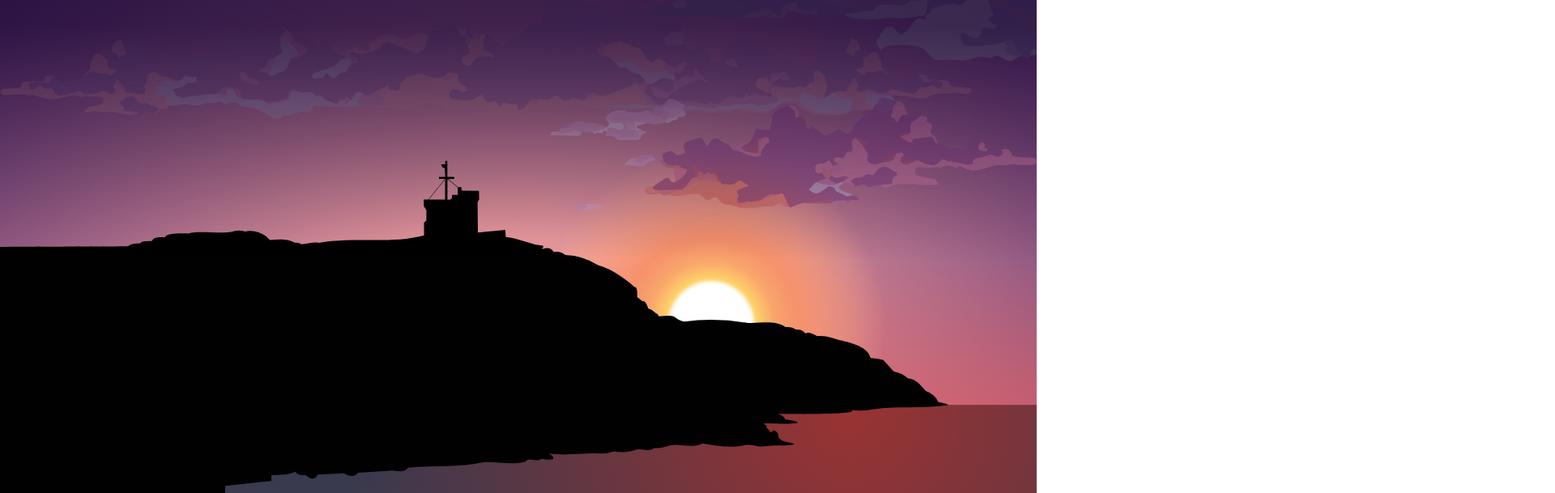
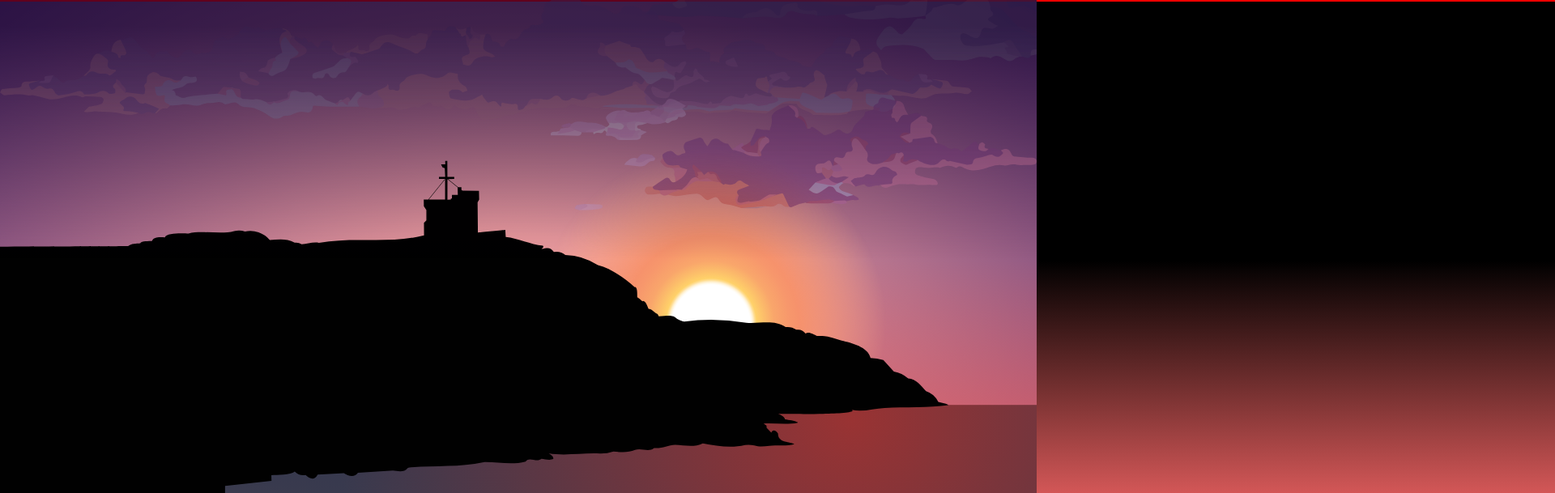
Before and after one commit to MakenzieRoberts/St-Johns_Parallax_Project, a plain HTML site: page index.html in a window 1280 px wide. Shown: the top 609 px of the page at 81% size, 1920 px wide, since content can reach past the window. Drawn offline with nearby package versions, Linux system fonts and the light colour scheme.

Commit message:
Background gradients fix

```diff
--- a/index.html
+++ b/index.html
@@ -7,15 +7,16 @@
 		<link rel="stylesheet" href="./style.css" />
 		<!-- <script src="less.js" type="text/javascript"></script> -->
 		<script
-			defer
-			src="https://ajax.googleapis.com/ajax/libs/jquery/3.7.1/jquery.min.js"
 		></script>
-		<!-- <script defer src="smoothScroll.js" type="text/javascript"></script> -->
 		<script defer src="index.js" type="text/javascript"></script>
 	</head>
 	<body>
 		<div class="vignette"></div>
 		<div class="parallax-container">
+			<div class="bg">
+				<div class="bg-layer-1"></div>
+				<div class="bg-layer-2"></div>
+			</div>
 			<div class="parallax">
 				<div class="nightbox"></div>
 				<div class="parallax__layer parallax__layer__0">
--- a/index.js
+++ b/index.js
@@ -39,7 +39,7 @@ function translateOnScroll(e) {
 	var i = 0,
 		length = translateTarget.length;
 	for (i; i < length; i++) {
-		applyTransition(translateTarget[i]);
+		// applyTransition(translateTarget[i]);
 		// Dividing by 1000 gives more control over speed
 		var pos = (window.pageYOffset * translateTarget[i].dataset.rate) / 1000;
 		if (translateTarget[i].dataset.direction === "vertical") {
@@ -55,3 +55,7 @@ function translateOnScroll(e) {
 		console.log(translateTarget[i].dataset);
 	}
 }
+// function applyTransition(parallaxLayer) {
+// 	parallaxLayer.style.transition = "all 1s";
+// 	parallaxLayer.style.transitionDelay = "0ms";
+// }
--- a/style.css
+++ b/style.css
@@ -96,18 +96,20 @@ body {
 }
 
 html {
-	background: radial-gradient(#eb9b9e 20%, rgb(100 56 117));
-
+	/* background: radial-gradient(#eb9b9e 20%, rgb(100 56 117)); */
 	height: 100%;
 	/* max-width: 100vw; */
 	/* overflow-x: hidden;
 	overflow-y: scroll; */
 	min-width: 100%;
+	background: black;
+	overflow: hidden;
 }
 
 body {
-	background: linear-gradient(0deg, rgb(235, 97, 97) 20%, transparent 60%);
+	/* background: linear-gradient(0deg, rgb(235, 97, 97) 20%, transparent 60%); */
 	height: 100%;
+	background: #000;
 }
 
 /* —————————————————————————————— Parallax Stuff —————————————————————————————— */
@@ -117,12 +119,15 @@ body {
 	height: 100vh;
 	overflow-x: hidden;
 	overflow-y: auto;
-	position: absolute;
-	top: 0;
-	left: 50%;
-	right: 0;
-	bottom: 0;
-	margin-left: -1500px;
+	/* position: absolute; */
+	/* top: 0; */
+	/* right: -1%; */
+	/* bottom: 0; */
+	/* margin-left: -1500px; */
+	width: 5000px;
+	/* display: flex; */
+	/* background: radial-gradient(#eb9b9e 20%, rgb(100 56 117)); */
+	/* background: linear-gradient(0deg, rgb(235, 97, 97) 20%, transparent 60%); */
 }
 
 .parallax__layer {
@@ -131,6 +136,10 @@ body {
 	right: 0;
 	bottom: 0;
 	left: 0;
+	/* width: 100%; */
+	/* margin: 0 auto; */
+	display: flex;
+	justify-content: center;
 }
 img {
 	display: block;
@@ -139,6 +148,15 @@ img {
 }
 .parallax-container {
 	/* border: 2px solid red; */
+	display: flex;
+	margin: 0 auto;
+	justify-content: center;
+	/* background: radial-gradient(#eb9b9e 20%, rgb(100 56 117)); */
+	/* background: linear-gradient(0deg, rgb(235, 97, 97) 20%, transparent 60%),
+		radial-gradient(#eb9b9e 20%, rgb(100 56 117)); */
+	overflow-y: hidden;
+	/* width: unset; */
+	/* to show black sides i need to use something like fit-content, but it makes the zoom-in-out not center. Maybe I should add another wrapper? */
 }
 .parallax__cover {
 	display: block;
@@ -146,11 +164,12 @@ img {
 	top: 100%;
 	left: 0;
 	right: 0;
-	height: 2000px;
+	height: 3000px;
 	z-index: 2;
 	/* mine */
 	outline: 10px solid #000; /* temp cover gap*/
 	background: #000;
+	/* width: 70%; */
 }
 /* .parallax__layer__5 {
 	filter: blur(5px);
@@ -164,6 +183,7 @@ img {
 	background: linear-gradient(180deg, rgb(15 0 44 / 66%) 10%, transparent);
 	z-index: 1;
 	mix-blend-mode: darken;
+	/* overflow: hidden; */
 }
 /* .vignette {
 	overflow: hidden;
@@ -191,6 +211,7 @@ img {
 /* Sun */
 .parallax__layer__5 {
 	mix-blend-mode: multiply;
+	/* background-blend-mode: difference; */
 }
 /* .parallax__layer__5 img {
 	transform: translateY(50px);
@@ -199,7 +220,7 @@ img {
 	scale: 0.2;
 	transform: translateX(1700px) translateY(200px);
 	opacity: 1;
-	filter: contrast(0.8) saturate(1.5) hue-rotate(25deg) opacity(0.7) blur(1px);
+	filter: contrast(0.8) saturate(1.5) hue-rotate(25deg) opacity(0.7);
 }
 .parallax__layer__3 img {
 	scale: 0.9;
@@ -207,7 +228,7 @@ img {
 	color: #b7894c;
 	opacity: 1;
 	filter: contrast(1.9) saturate(0.5) hue-rotate(-5deg) opacity(0.4)
-		brightness(0.8) blur(1px);
+		brightness(0.8);
 }
 
 .parallax__layer__2 img {
@@ -224,7 +245,7 @@ img {
 	transform: translateX(1300px) translateY(-1050px);
 
 	opacity: 1;
-	filter: contrast(0.6) saturate(1) hue-rotate(10deg) opacity(0.7) blur(1px);
+	filter: contrast(0.6) saturate(1) hue-rotate(10deg) opacity(0.5);
 }
 
 /* ———————————————————————————————————————————————————————————————————————————— */
@@ -273,3 +294,49 @@ img {
 	width: 100%;
 	will-change: transform;
 } */
+
+.bg {
+	/* height: 100vh; */
+	overflow-x: hidden;
+	overflow-y: hidden;
+	position: absolute;
+	/* top: 0; */
+	/* right: -1%; */
+	/* bottom: 0; */
+	/* margin-left: -1500px; */
+	width: 5000px;
+	border: 2px solid red;
+	height: 100%;
+	overflow: hidden;
+	display: flex;
+	justify-content: center;
+}
+
+.bg-layer-1 {
+	/* z-index: 0; */
+	height: 100vh;
+	width: 100vw;
+	position: absolute;
+	/* margin: 0 auto; */
+	background: radial-gradient(#eb9b9e 20%, rgb(100 56 117));
+}
+
+.bg-layer-2 {
+	/* z-index: 0; */
+	height: 100vh;
+	width: 100%;
+	position: absolute;
+	background: linear-gradient(0deg, rgb(235, 97, 97) 20%, transparent 60%);
+}
+
+body#main-scrollbar {
+	width: auto;
+	height: 100vh;
+	overflow: auto;
+	margin: 0;
+	font-family: Quicksand;
+}
+/* ———————————————————————————————————————————————————————————————————————————— */
+#main-scrollbar {
+	/* height: 50%; */
+}
```
